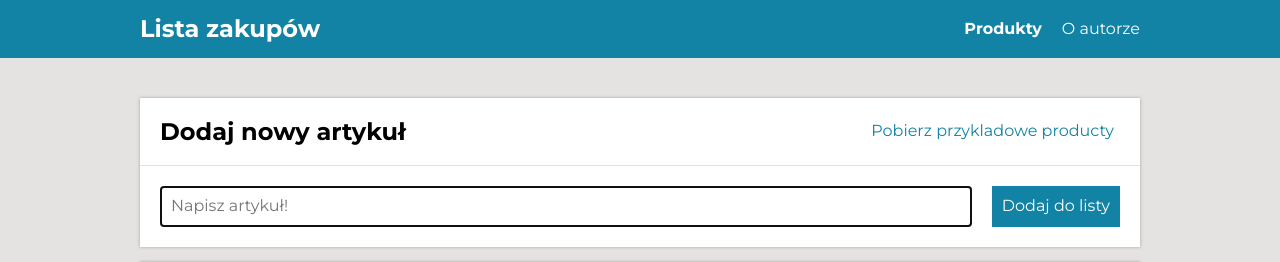
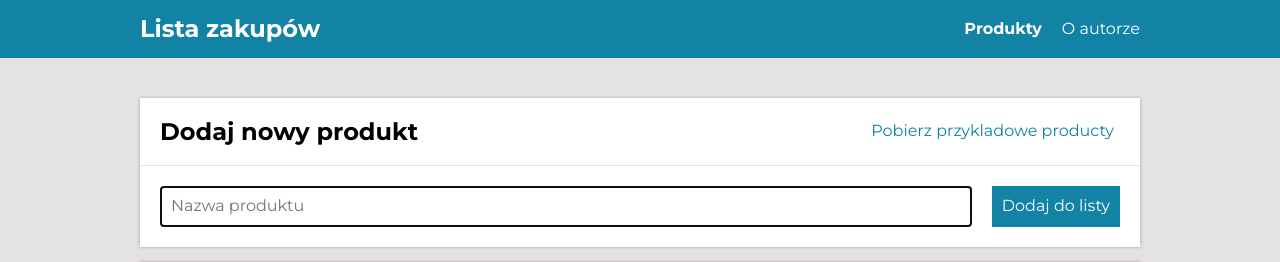
Before and after one commit to Vov4ukz53/shopping-list-react, a React (Create React App) app: page /#/producty in a window 1280 px wide. Shown: the top 262 px of the page. Built offline with nearby package versions, Linux system fonts and the light colour scheme.

Commit message:
rename artykul to produkt

```diff
--- a/src/features/products/ProductsPage/Form/index.js
+++ b/src/features/products/ProductsPage/Form/index.js
@@ -38,7 +38,7 @@ const Form = () => {
       <StyledForm onSubmit={onFormSubmit}>
          <Input
             type="text" name="product"
-            placeholder="Napisz artykuł!"
+            placeholder="Nazwa produktu"
             value={newProductContent}
             onChange={onProductInputChange}
             ref={inputRef}
--- a/src/features/products/ProductsPage/index.js
+++ b/src/features/products/ProductsPage/index.js
@@ -15,7 +15,7 @@ function ProductsPage() {
       />
       <Container>
         <Section
-          title="Dodaj nowy artykuł"
+          title="Dodaj nowy produkt"
           body={<Form />}
           extraHeaderContent={<ExampleProductsButton />}
         />
```
